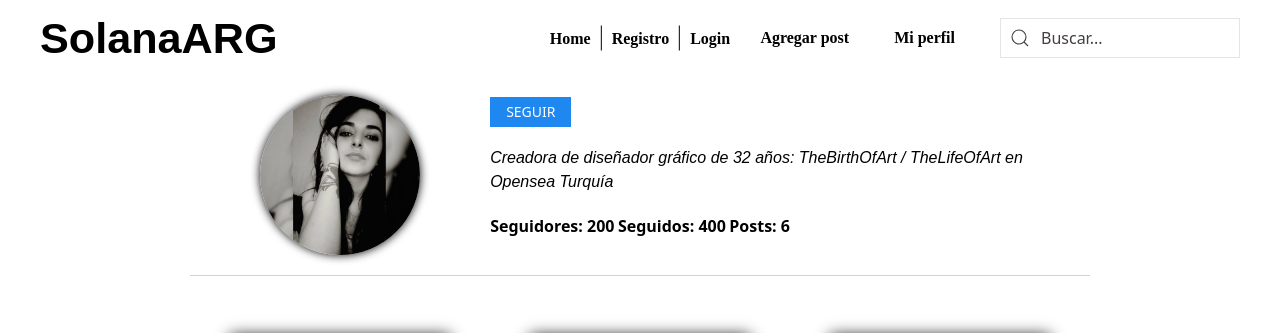
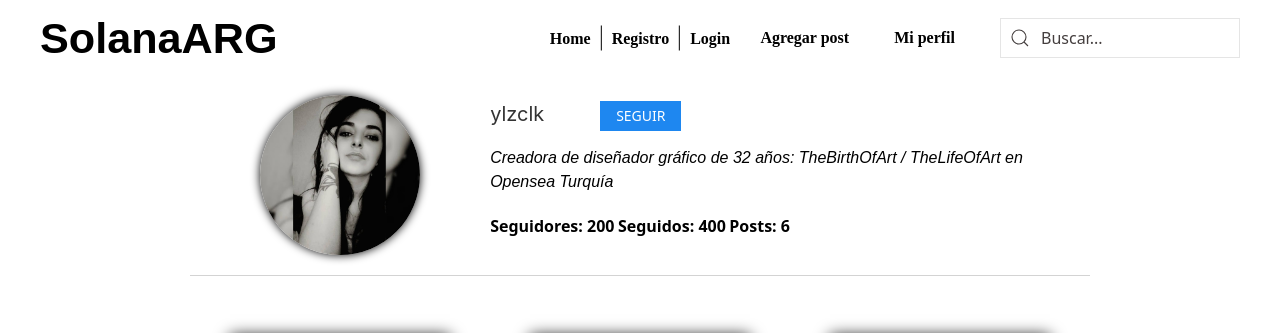
Before and after one commit to Mauroudesa/ProyectoProgramacion2, a Node server app: page /users/detalleUsuario/1 in a window 1280 px wide. Shown: the top 333 px of the page. Run offline with Node 20, Linux system fonts and the light colour scheme; some libraries are stand-ins or nearby versions; some web fonts are replaced.

Commit message:
Detalle usuarios terminado

```diff
--- a/public/css/detalleUsuario.css
+++ b/public/css/detalleUsuario.css
@@ -37,11 +37,18 @@ p{
 
 .twitter{
     position: absolute;
-    left: 500px;
-    top: -23px;
+    left: 170px;
+    top: -15px;
 }
 .uk-button:not(:disabled) {
     cursor: pointer;
-    left: -20px;
+    left: 90px;
     position: absolute;
+    top: 5.9px;
 }
+.usuario{
+    position: absolute;
+    left: -15px;
+    top: -50px;
+    width: 60px;
+}
--- a/views/detalleUsuario.ejs
+++ b/views/detalleUsuario.ejs
@@ -17,8 +17,10 @@
                     <div class="uk-width-2-3 uk-flex uk-flex-column uk-flex-around">
                         <div class="uk-flex uk-flex-middle">
                             <h3 class="uk-margin-remove"> </h3>
+                            <h4 class="usuario"><%= user.nombreUsuario %></h4>
                             <button class="uk-button uk-button-small uk-button-primary uk-margin-left">Seguir</button>
                             <ul class="twitter"><a href="<%= user.twitter %>" uk-icon="twitter"></a></ul>
+
                         </div>
                         <div>
 
```
